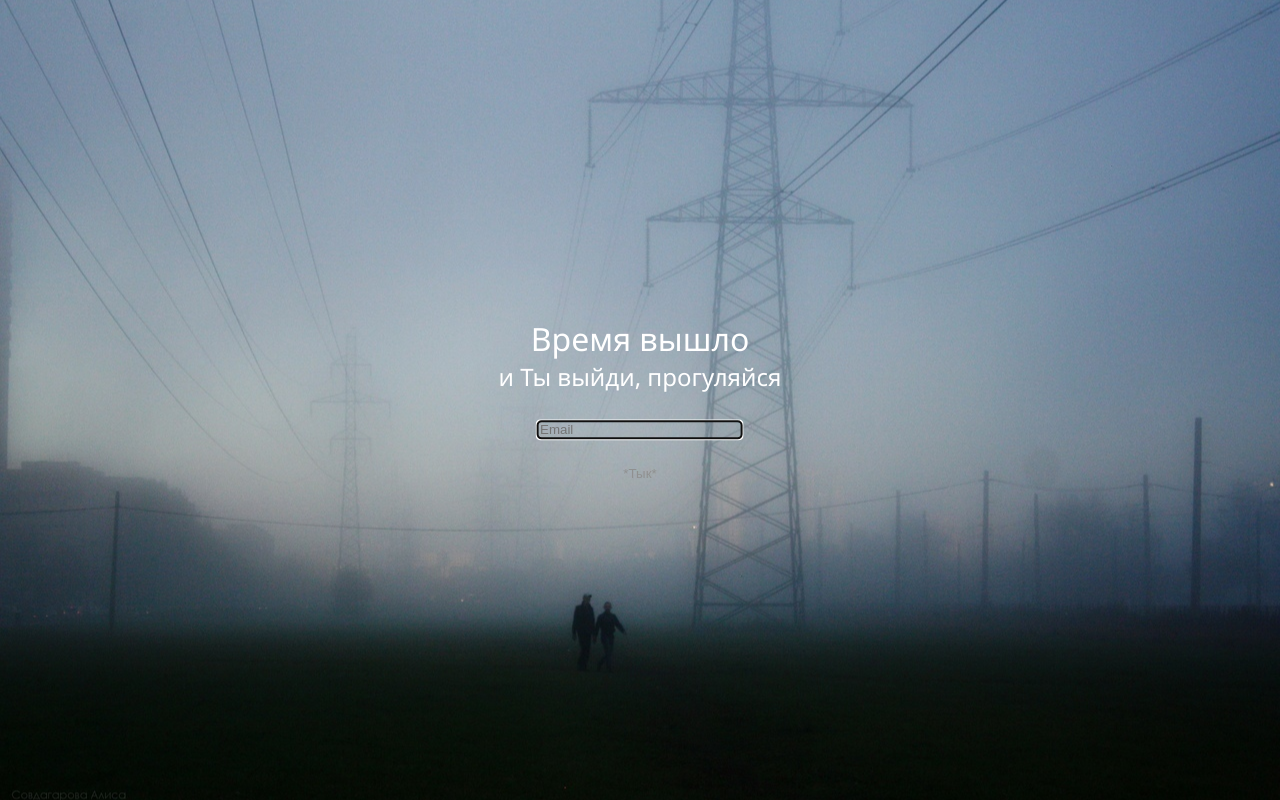
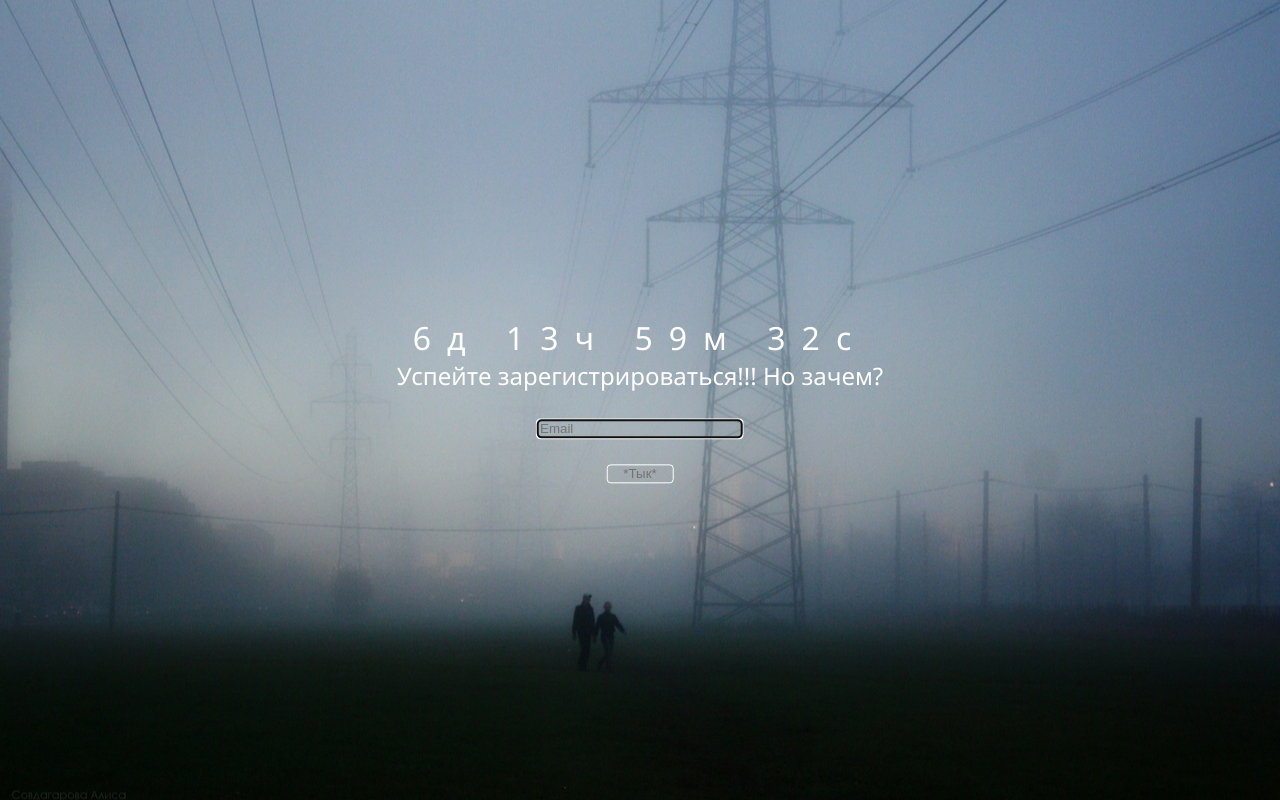
Before and after one commit to lyaguh/timerForm, a website: page index.html in a window 1280 px wide. Drawn offline with Linux system fonts and the light colour scheme.

Commit message:
added days counter

```diff
--- a/index.html
+++ b/index.html
@@ -65,7 +65,7 @@
             margin: 0 auto;
             width: 5em;
             background: transparent;
-            color: #909090;
+            color: #747272;
             border-style: solid;
             border-color: #fff;
             border-width: 0.01em;
@@ -111,17 +111,18 @@
 
     <script>
         const timerDesc = document.querySelector('.timerDesc')
-        let countDownTime = new Date("May 5, 2022 23:07:00").getTime();
+        let countDownTime = new Date("May 17, 2022 23:07:00").getTime();
 
         let countFunc = setInterval(function(){
             let currentTime = new Date().getTime();
             let remainingTime = countDownTime - currentTime;
 
+            let day = Math.floor(remainingTime/(1000*60*60*24))
             let hour = Math.floor((remainingTime%(1000*60*60*24))/(1000*60*60))
             let minute = Math.floor((remainingTime%(1000*60*60))/(1000*60))
             let second = Math.floor((remainingTime%(1000*60))/(1000))
 
-            document.getElementById('timer').innerHTML = hour +"ч " + minute +"м " + second +"с "
+            document.getElementById('timer').innerHTML = day + "д " + hour +"ч " + minute +"м " + second +"с "
 
             if (remainingTime < 0) {
                 clearInterval(countFunc)
```
